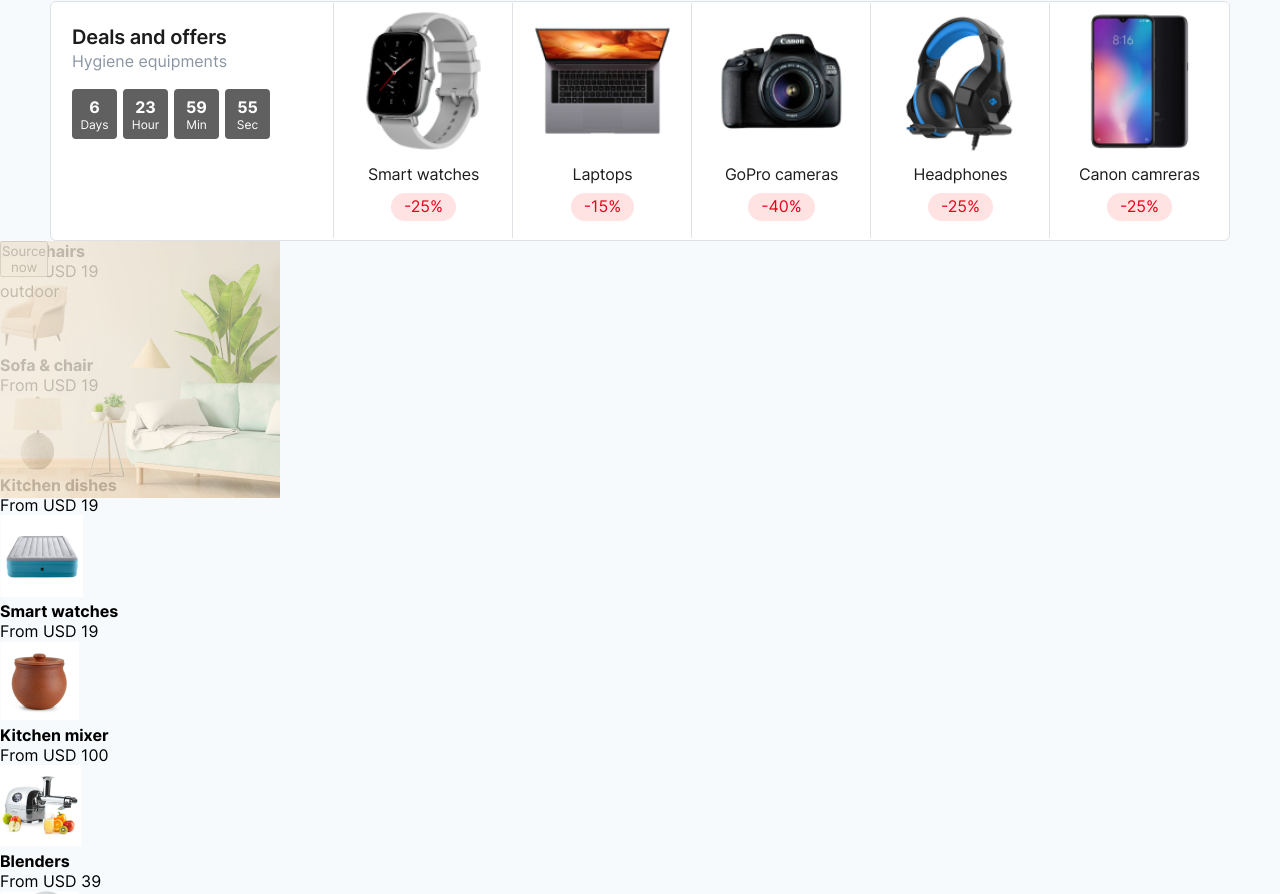
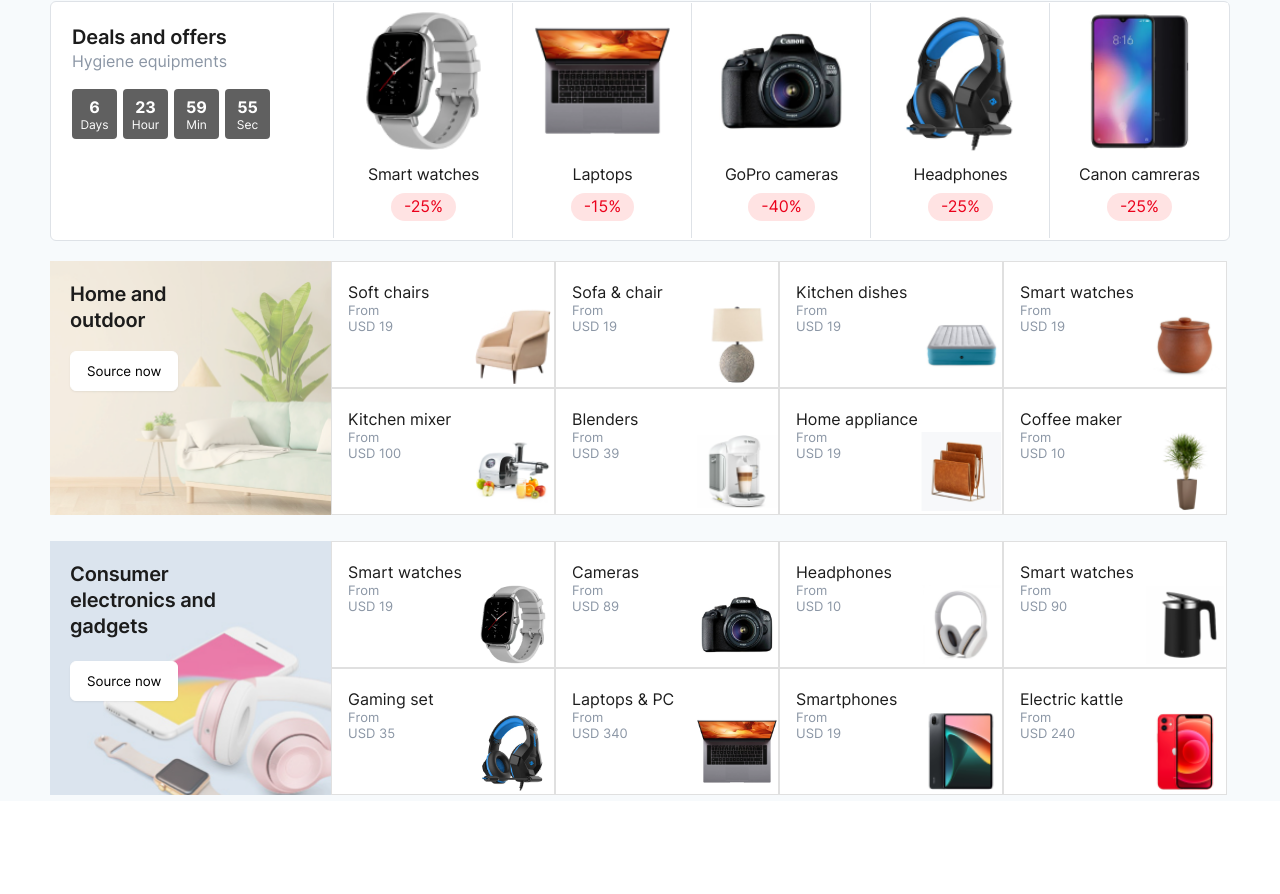
Before and after one commit to Chota07/project, a plain HTML site: page index.html in a window 1280 px wide. Shown: the part 591-1485 px from the top of the page. After the commit the page ends 1392 px from the top, so only its background shows below. Drawn offline with Linux system fonts and the light colour scheme.

Commit message:
c and d section done

```diff
--- a/assets/styles/style.css
+++ b/assets/styles/style.css
@@ -353,3 +353,81 @@
 	margin-bottom: 18px;
 }
 /* b section end */
+
+/* c and d section */
+
+.cd-box{
+	max-width: 1180px;
+	width: 100%;
+	height: 260px;
+	display: flex;
+	margin: auto;
+	margin-top: 20px;
+}
+.cd-card{
+	max-width: 281px;
+	width: 100%;
+	height: 254px;
+}
+.cd-card img{
+	width: 100%;
+	height: 100%;
+	object-fit: cover;
+	z-index: 1;
+}
+.cd-card button{
+	height: 40px;
+	padding: 0px 16px;
+	border-radius: 6px;
+	border: 1px solid var(--white, #FFF);
+	background: var(--white, #FFF);
+	box-shadow: 0px 1px 2px 0px rgba(56, 56, 56, 0.08);
+	z-index: 2;
+	top: 90px;
+	left: 20px;
+}
+.b-button{
+	top: 120px !important;
+}
+.cd-card span{
+	color: var(--base-color-dark, #1C1C1C);
+	font-size: 20px;
+	font-weight: 600;
+	line-height: 26px;
+	letter-spacing: -0.2px;
+	width: 154px;
+	z-index: 2;
+	top: 20px;
+	left: 20px;
+}
+.cd-cardbox{
+	display: flex;
+	padding: 20px 0px 0px 16px;
+	width: 224px;
+	/* width: 100% !important; */
+	height: 127px;
+	border: 1px solid rgba(224, 224, 224, 1);
+	background-color: #FFF;
+}
+.cd-cardbox img{
+	max-width: 82px;
+	width: 100%;
+	height: 82px;
+	object-fit: contain;
+	margin-top: auto;
+	margin-left: auto;
+	padding-bottom: 3px;
+}
+.cd-cardbox h4{
+	color: var(--base-color-dark, #1C1C1C);;
+	font-size: 16px;
+	font-weight: 400;
+}
+.cd-cardbox span{
+	color: var(--gray-500, #8B96A5);
+	font-size: 13px;
+	font-weight: 400;
+	display: flex;
+	flex-direction: column;
+}
+/* c and d section end */
--- a/index.html
+++ b/index.html
@@ -169,15 +169,15 @@
                 <span>-25%</span>
             </div>
         </section>
-        <section class="df">
-            <div class="pos-rel">
+        <section class="df cd-box">
+            <div class="pos-rel cd-card">
                 <span class="pos-abs">Home and outdoor</span>
                 <button class="pos-abs">Source now</button>
                 <img class="pos-abs" src="./assets/images/image 92.png" alt="section-c image">
             </div>
             <div class="dfc">
-                <div>
-                    <div>
+                <div class="df">
+                    <div class="cd-cardbox">
                         <div>
                             <h4>Soft chairs</h4>
                             <span>From</span>
@@ -185,7 +185,7 @@
                         </div>
                         <img src="./assets/images/rasm.png" alt="soft chair image">
                     </div>
-                    <div>
+                    <div class="cd-cardbox">
                         <div>
                             <h4>Sofa & chair</h4>
                             <span>From</span>
@@ -193,7 +193,7 @@
                         </div>
                         <img src="./assets/images/image 94.png" alt="lamp image">
                     </div>
-                    <div>
+                    <div class="cd-cardbox">
                         <div>
                             <h4>Kitchen dishes</h4>
                             <span>From</span>
@@ -201,7 +201,7 @@
                         </div>
                         <img src="./assets/images/image 93.png" alt="mattress image">
                     </div>
-                    <div>
+                    <div class="cd-cardbox">
                         <div>
                             <h4>Smart watches</h4>
                             <span>From</span>
@@ -210,8 +210,8 @@
                         <img src="./assets/images/image 90.png" alt="pot image">
                     </div>
                 </div>
-                <div>
-                    <div>
+                <div class="df">
+                    <div class="cd-cardbox">
                         <div>
                             <h4>Kitchen mixer</h4>
                             <span>From</span>
@@ -219,7 +219,7 @@
                         </div>
                         <img src="./assets/images/image 88.png" alt="mixer image">
                     </div>
-                    <div>
+                    <div class="cd-cardbox">
                         <div>
                             <h4>Blenders</h4>
                             <span>From</span>
@@ -227,7 +227,7 @@
                         </div>
                         <img src="./assets/images/image 87.png" alt="blender image">
                     </div>
-                    <div>
+                    <div class="cd-cardbox">
                         <div>
                             <h4>Home appliance</h4>
                             <span>From</span>
@@ -235,7 +235,7 @@
                         </div>
                         <img src="./assets/images/rasm1.png" alt="appliance image">
                     </div>
-                    <div>
+                    <div class="cd-cardbox">
                         <div>
                             <h4>Coffee maker</h4>
                             <span>From</span>
@@ -246,15 +246,15 @@
                 </div>
             </div>
         </section>
-        <section class="df">
-            <div class="pos-rel">
+        <section class="df cd-box">
+            <div class="pos-rel cd-card">
                 <span class="pos-abs">Consumer electronics and gadgets</span>
-                <button class="pos-abs">Consumer electronics and gadgets</button>
+                <button class="pos-abs b-button">Source now</button>
                 <img class="pos-abs" src="./assets/images/image 98.png" alt="section-d image">
             </div>
             <div class="dfc">
-                <div>
-                    <div>
+                <div class="df">
+                    <div class="cd-cardbox">
                         <div>
                             <h4>Smart watches</h4>
                             <span>From</span>
@@ -262,7 +262,7 @@
                         </div>
                         <img src="./assets/images/image 35.png" alt="smartwatch image">
                     </div>
-                    <div>
+                    <div class="cd-cardbox">
                         <div>
                             <h4>Cameras</h4>
                             <span>From</span>
@@ -270,7 +270,7 @@
                         </div>
                         <img src="./assets/images/image 28.png" alt="camera image">
                     </div>
-                    <div>
+                    <div class="cd-cardbox">
                         <div>
                             <h4>Headphones</h4>
                             <span>From</span>
@@ -278,7 +278,7 @@
                         </div>
                         <img src="./assets/images/image 86.png" alt="headphones image">
                     </div>
-                    <div>
+                    <div class="cd-cardbox">
                         <div>
                             <h4>Smart watches</h4>
                             <span>From</span>
@@ -287,8 +287,8 @@
                         <img src="./assets/images/image 85.png" alt="pot image">
                     </div>
                 </div>
-                <div>
-                    <div>
+                <div class="df">
+                    <div class="cd-cardbox">
                         <div>
                             <h4>Gaming set</h4>
                             <span>From</span>
@@ -296,7 +296,7 @@
                         </div>
                         <img src="./assets/images/image 29.png" alt="gaming set image">
                     </div>
-                    <div>
+                    <div class="cd-cardbox">
                         <div>
                             <h4>Laptops & PC</h4>
                             <span>From</span>
@@ -304,7 +304,7 @@
                         </div>
                         <img src="./assets/images/image 34.png" alt="leptop image">
                     </div>
-                    <div>
+                    <div class="cd-cardbox">
                         <div>
                             <h4>Smartphones</h4>
                             <span>From</span>
@@ -312,7 +312,7 @@
                         </div>
                         <img src="./assets/images/image 32.png" alt="Smartphones image">
                     </div>
-                    <div>
+                    <div class="cd-cardbox">
                         <div>
                             <h4>Electric kattle</h4>
                             <span>From</span>
```
